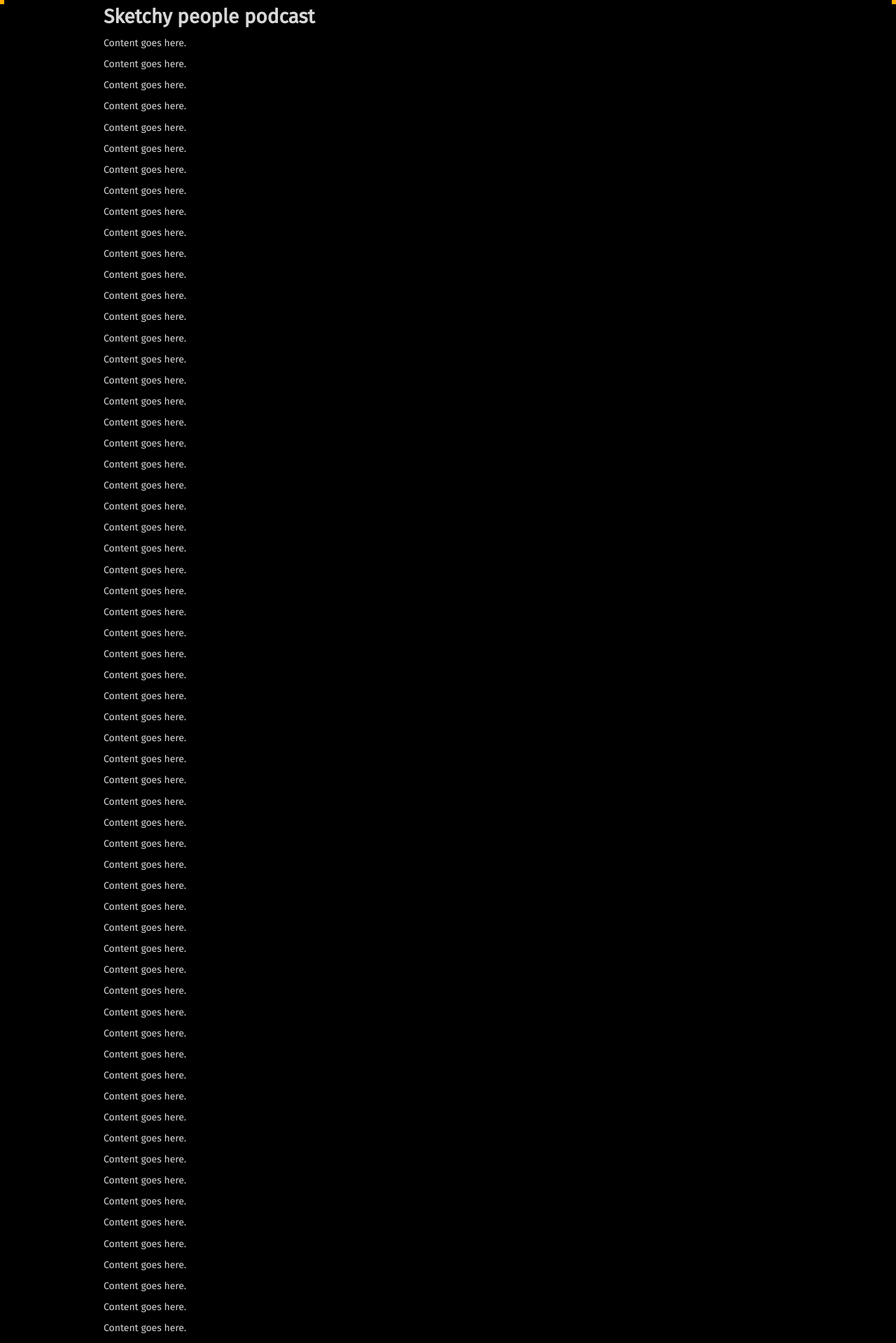
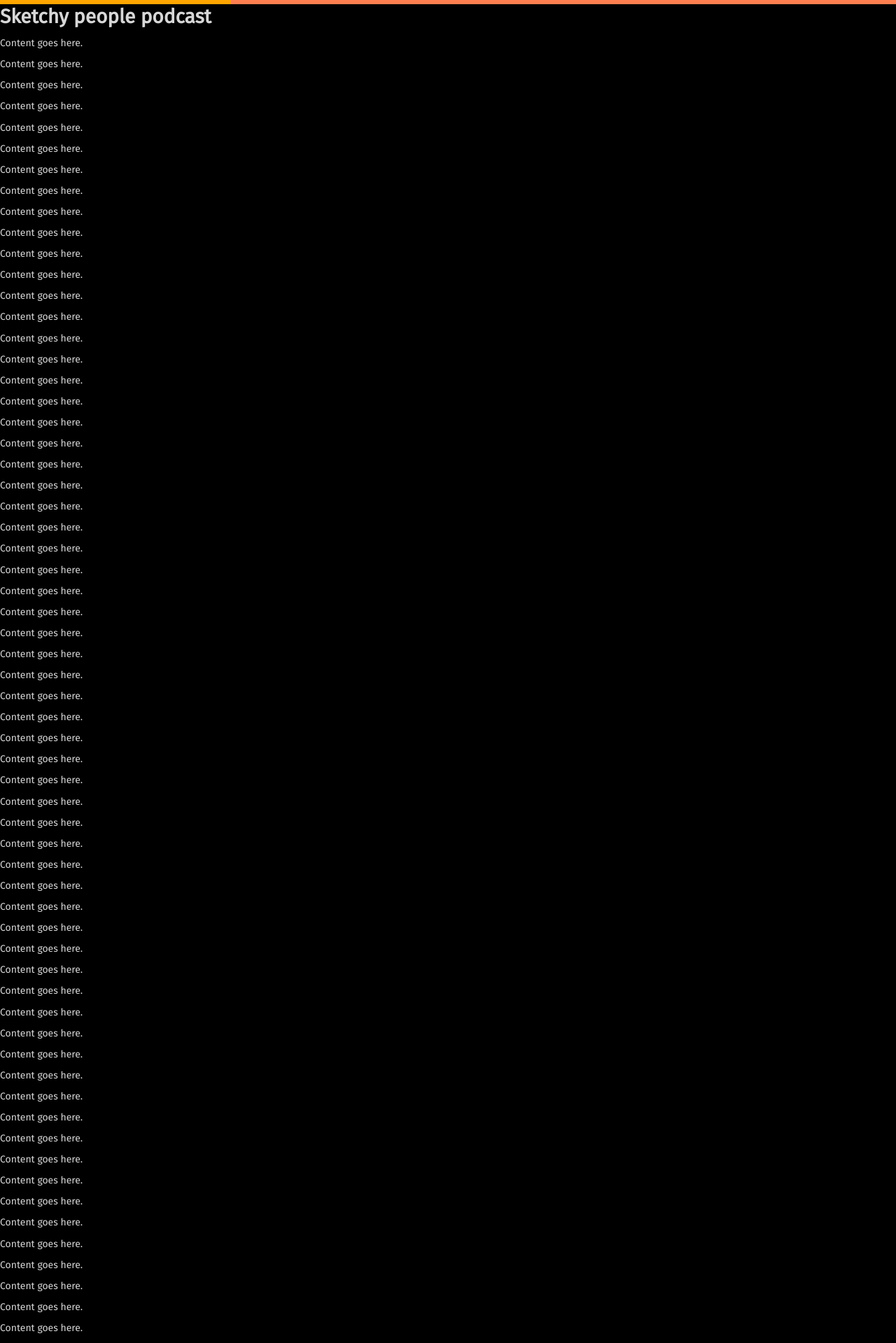
Before and after one commit to Alniarez/sketchy-people-podcast-website, a Jekyll site: the page built from index.md, in a window 1280 px wide. Shown: the top 1919 px of the page at 70% size. Built offline with Jekyll 4.4.1, drawn with Linux system fonts in a browser that asks for light colours.

Commit message:
Did some more

```diff
--- a/_includes/css.html
+++ b/_includes/css.html
@@ -1,5 +1,5 @@
 	<link rel="stylesheet" type="text/css" href="https://cdnjs.cloudflare.com/ajax/libs/normalize/8.0.1/normalize.min.css">
-	<link rel="stylesheet" type="text/css" href="https://fonts.googleapis.com/css?family=Fira+Sans&display=swap">
-    <link rel="stylesheet" type="text/css" href="/assets/css/style.css">
+    <link rel="stylesheet" type="text/css" href="https://fonts.googleapis.com/css?family=Fira+Sans&display=swap">
     <link rel="stylesheet" type="text/css" href="/assets/css/colors.css">
     <link rel="stylesheet" type="text/css" href="/assets/css/spp.css">
+    <link rel="stylesheet" type="text/css" href="/assets/css/style.css">
--- a/_layouts/default.html
+++ b/_layouts/default.html
@@ -16,12 +16,8 @@
 
   </head>
   <body>
-    <div class="progress-line active"></div>
-       <div class="width-limit">
-          {{ content }}
-        </div>
-
-
+    <div class="progress-line loading"></div>
+      {{ content }}
        <div class="br">
          <img src="/assets/images/background/br.png" alt="">
        </div>
--- a/assets/css/colors.css
+++ b/assets/css/colors.css
@@ -6,6 +6,9 @@
     --light-color: #d7d7d7; /* var(--light-color) */
     --white-color: #ffffff; /* var(--white-color) */
     --highlights-color: #ffae00; /* var(--highlights-color) */
+
+    --progress-color: orange;
+    --progress-fill-color: coral;
   }
 
 body {
--- a/assets/css/style.css
+++ b/assets/css/style.css
@@ -448,11 +448,11 @@
   top: 0;
   border: 0;
 }
-.progress-line.active,
-.progress-line.active:before {
+.progress-line.loading,
+.progress-line.loading:before {
   height: 6px;
 }
-.progress-line.active:before {
+.progress-line.loading:before {
   background-color: var(--progress-fill-color);
   content: '';
   animation: running-progress 3s cubic-bezier(0.4, 0, 0.2, 1) infinite;
--- a/assets/js/script.js
+++ b/assets/js/script.js
@@ -5,7 +5,7 @@
     $('body').addClass(theme)
     currentTheme = theme
 }
-
+/* // Multi paralax
 window.addEventListener('scroll', () => {
     let parent = document.getElementById('parallax-container');
     let children = parent.getElementsByTagName('div');
@@ -13,3 +13,4 @@
       children[i].style.transform = 'translateY(-' + (window.pageYOffset * i / children.length) + 'px)';
     }
  }, false)
+*/
```
